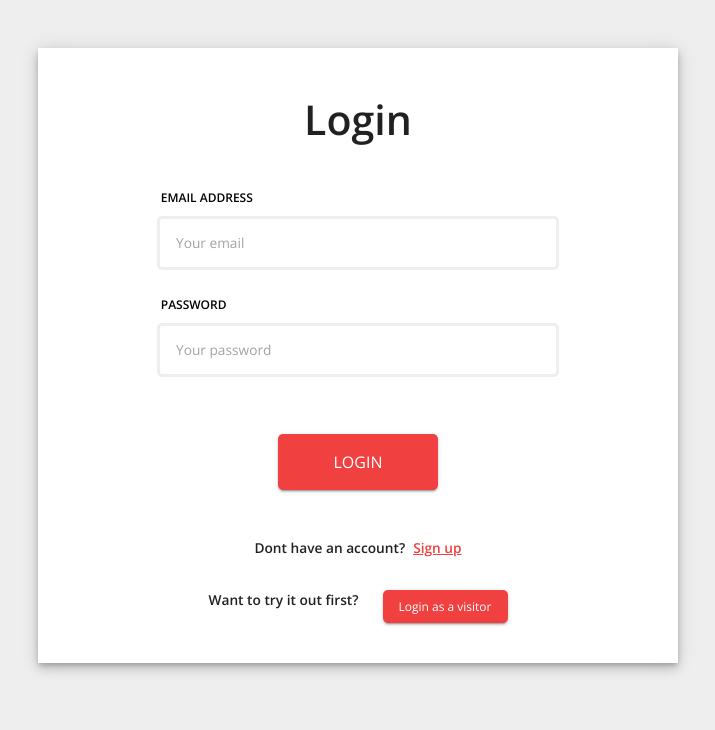
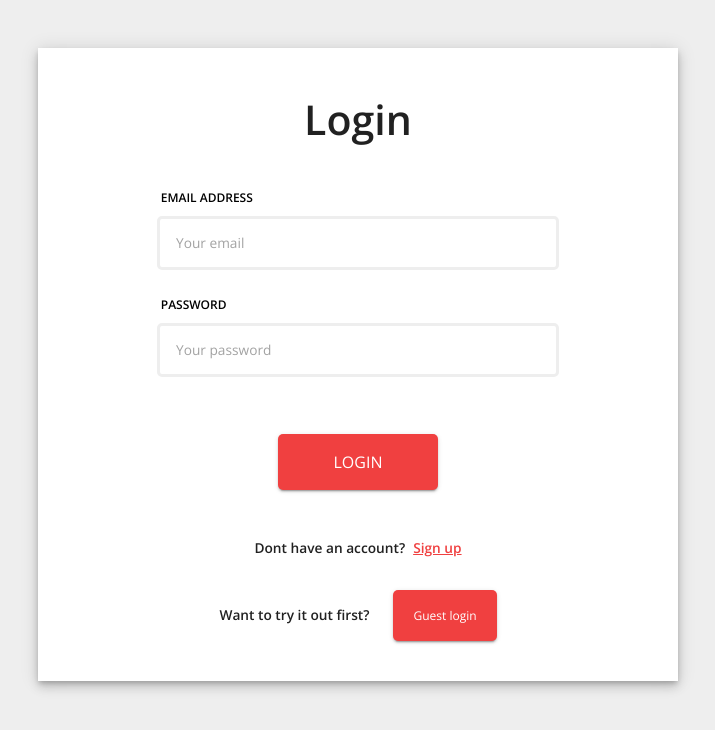
Before and after one commit to hatchways/team-brioche, a React (Create React App) app in the folder client/: page /login in a window 1280 px wide. Shown: the top 730 px of the page, without its empty margins (282-997 px from the left). Built offline with nearby package versions, Linux system fonts and the light colour scheme; no server answers.

Commit message:
made some adjustments to the DemoUser component
- Vertically aligned the text and the button component
- increased the size of the button component

```diff
--- a/client/src/components/DemoUser/DemoUser.tsx
+++ b/client/src/components/DemoUser/DemoUser.tsx
@@ -32,7 +32,7 @@ export default function DemoUser(): JSX.Element {
     });
   };
   return (
-    <Grid container justify="center" className={classes.addMargin}>
+    <Grid container justify="center" alignItems="center" className={classes.addMargin}>
       <Typography className={classes.demoText}>Want to try it out first?</Typography>
       <Button
         onClick={() => handleLogin(EMAIL, PASSWORD)}
@@ -40,7 +40,7 @@ export default function DemoUser(): JSX.Element {
         color="primary"
         className={classes.demoButton}
       >
-        {isSubmitting ? <CircularProgress size={18} className={classes.progress} /> : 'Login as a visitor'}
+        {isSubmitting ? <CircularProgress size={18} className={classes.progress} /> : 'Guest login'}
       </Button>
     </Grid>
   );
--- a/client/src/components/DemoUser/useStyles.ts
+++ b/client/src/components/DemoUser/useStyles.ts
@@ -9,6 +9,10 @@ const useStyles = makeStyles((theme) => ({
     borderRadius: theme.shape.borderRadius,
     backgroundColor: theme.palette.primary.main,
     fontWeight: theme.typography.fontWeightMedium,
+    paddingTop: '15px',
+    paddingBottom: '15px',
+    paddingLeft: '20px',
+    paddingRight: '20px',
   },
   demoText: {
     paddingRight: theme.spacing(3),
```
